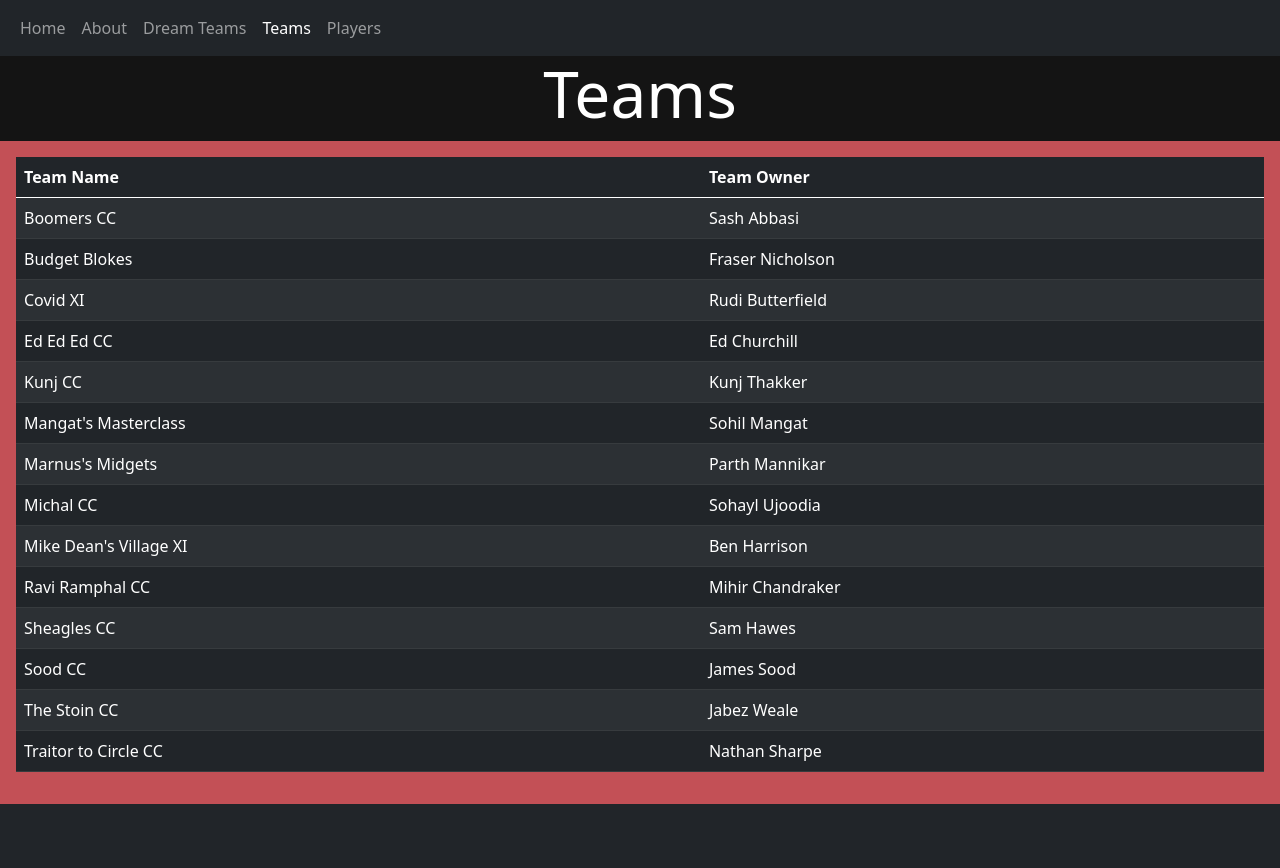
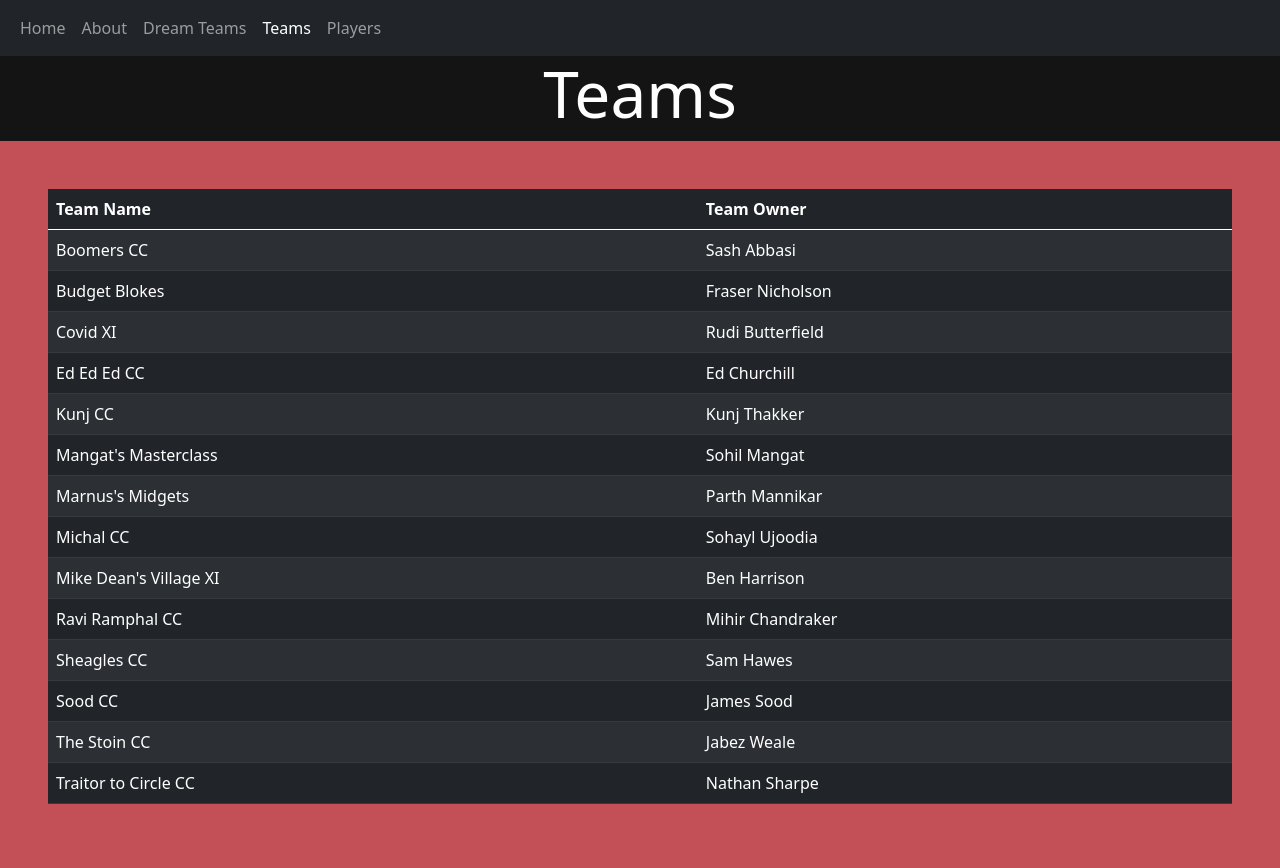
Before and after one commit to ed-churchill/FantasyCricket, a Flask app: page /teams in a window 1280 px wide. Before the commit the page ends 804 px from the top, so only its background shows below. Run offline with Flask 2, Linux system fonts and the light colour scheme; some libraries are stand-ins or nearby versions.

Commit message:
Change padding on Teams page

```diff
--- a/templates/teams.html
+++ b/templates/teams.html
@@ -4,7 +4,7 @@
 <h3 class="text-center text-white display-3">Teams</h3>
 
 <!--List of teams-->
-<div class="row bg-primary p-3">
+<div class="row bg-primary p-5">
     {{teams_table | safe }}
 </div>
 
```
